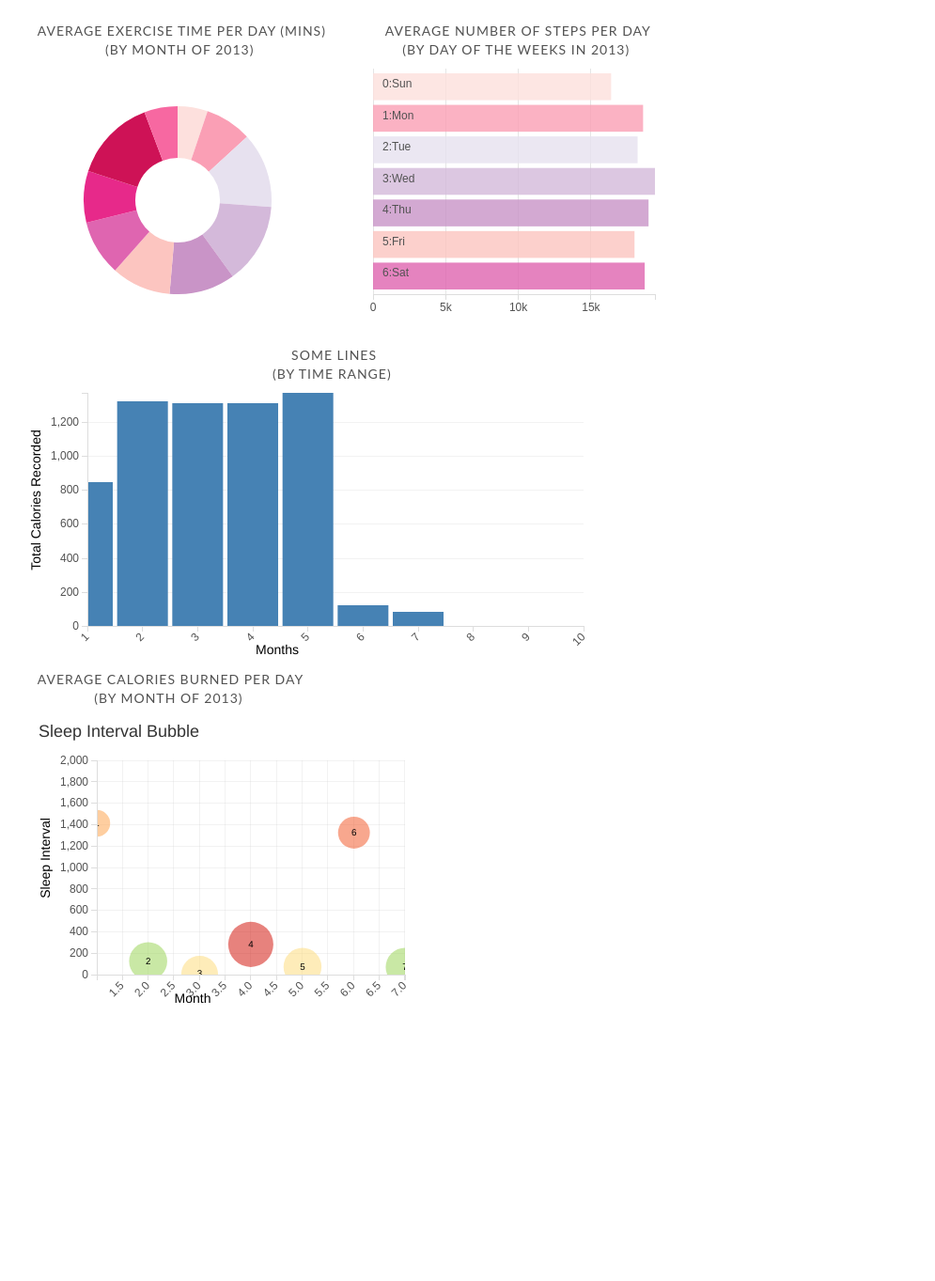
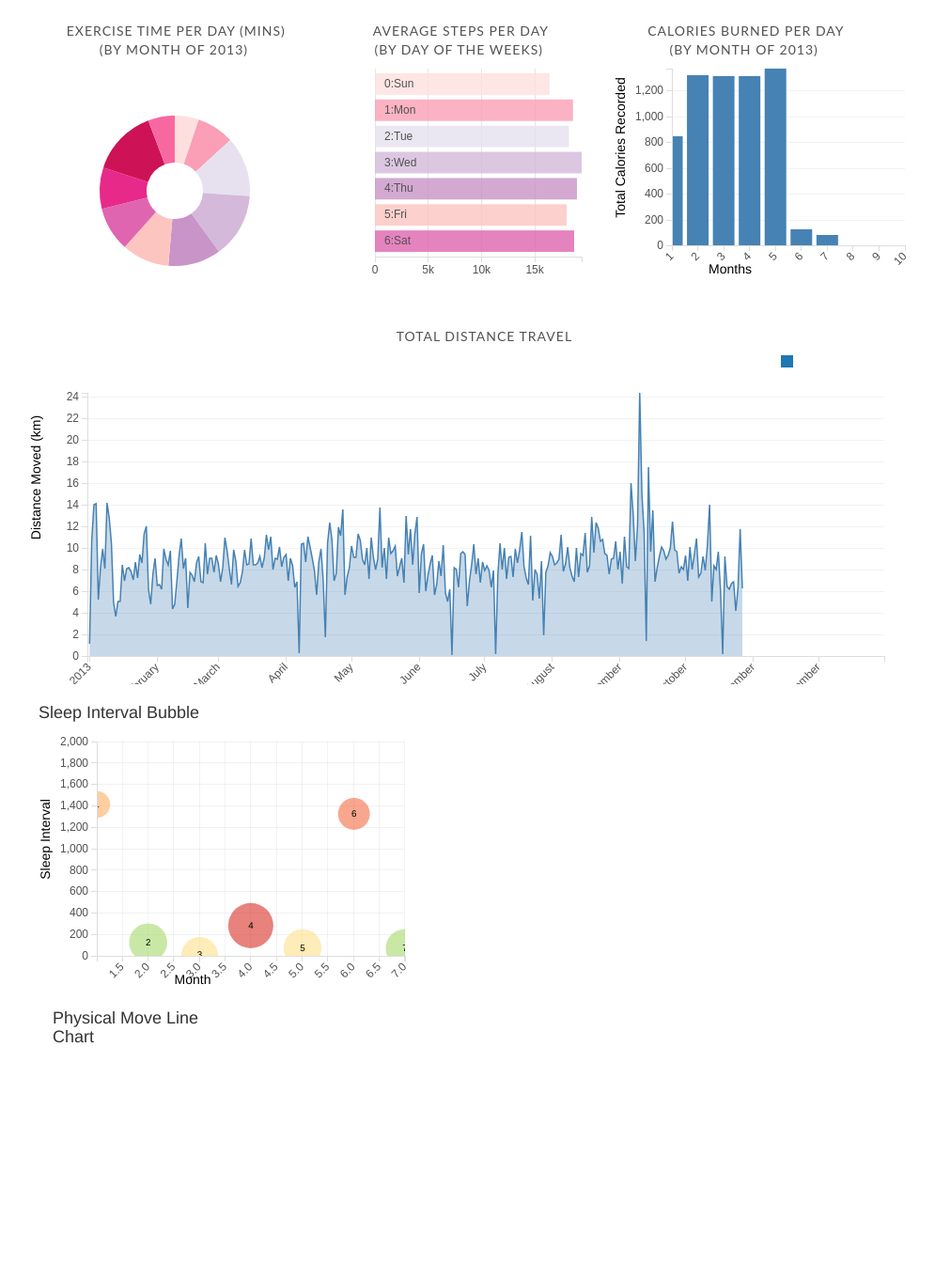
Before and after one commit to joytafty-work/SleepModel, a Flask app: page /up/ in a window 1280 px wide. Shown: the part 97-1460 px from the top of the page at 94% size, without its empty margins (154-1149 px from the left). Run offline with Flask 2, Linux system fonts and the light colour scheme; some libraries are stand-ins or nearby versions.

Commit message:
add line chart to physical.js

```diff
--- a/static/js/physical.js
+++ b/static/js/physical.js
@@ -37,10 +37,6 @@ d3.csv("../static/data/AllUPs.csv", function(error, data) {
   var monthNameDimension = ups.dimension(function (d) {
   	var month = d.month;
   	return month+":"+d.monthName;
-  });
-
-  var moveDays = ups.dimension(function (d) {
-  	return moment(d.DATE, 'YYYYMMDD');
   });
 
   // Define Groups
@@ -115,19 +111,28 @@ d3.csv("../static/data/AllUPs.csv", function(error, data) {
 var dayOfWeekGroup = dayOfWeekDimension.group();
 var MonthNameGroup = monthNameDimension.group();
 
+// Dimension for movement distance
+var moveDays = ups.dimension(function (d) {
+  doy = moment(d.DATE, 'YYYYMMDD');
+  return doy;
+});
+
+// Group for movement distance
 var moveDaysGroup = moveDays.group().reduce(
   function (p, v) {
-		++p.count;
-		p.total += v.m_distance;
-		p.mvavg = Math.round(p.total / p.count);
+    ++p.days;
+    p.total += v.m_distance/1000;
+    p.mvavg = Math.round(p.total / p.days);
+    return p;
   },
   function (p, v) {
-		--p.count;
+    --p.days;
     p.total -= v.m_distance;
-		p.mvavg = Math.round(p.total / p.count);
+    p.mvavg = Math.round(p.total / p.days);
+    return p;
   },
   function () {
-		return {count:0, total:0, mvavg:0};
+    return {days:0, total:0, mvavg:0};
   });
 
 // Define tooltips
@@ -155,20 +160,20 @@ var barTip = d3.tip()
 
 // 1. Chart : physpieChart
 physpieChart
-	.width(300)
-	.height(300)
-	.radius(100)
+	.width(280)
+	.height(280)
+	.radius(80)
 	.renderLabel(false)
     .dimension(monthNameDimension)
     .group(upWorkoutMonth)
-    .innerRadius(45)
-    .transitionDuration(200)
+    .innerRadius(30)
+    .transitionDuration(500)
     .colors(physColors);
 
 // 2. Chart : physweekBar
 physweekRow
-	.width(400)
-	.height(280)
+	.width(320)
+	.height(240)
     .margins({top: 10, right: 50, bottom: 30, left: 50})
     .transitionDuration(500)
     .x(d3.scale.linear().domain([0.5, 7.5]))
@@ -183,8 +188,8 @@ physweekRow
 
 // 3. Chart : physbarChart
 physbarChart
-    .width(640)
-    .height(300)
+    .width(360)
+    .height(240)
     .margins({top: 10, right: 50, bottom: 30, left: 50})
     .x(d3.scale.linear().domain([-.5, 12.5]))
  //    .xUnits(dc.units.ordinal)
@@ -204,20 +209,26 @@ physbarChart
     .gap(5);
 
 // // 4. Chart: physmovechart
-// physmoveChart
-// 	.renderArea(true)
-// 	.width(980)
-// 	.height(240)
-// 	.transitionDuration(800)
-// 	.margins({top: 30, right: 50, bottom: 30, left: 40})
-// 	.mouseZoomable(true)
-// 	.x(d3.time.scale().domain([new Date(2012, 11, 1), new Date(2013, 11, 31)]))
-// 	.round(d3.time.month.round)
-// 	.xUnits(d3.time.months)
-//     .dimension(moveDays, "Monthly Value Group")
-//     .group(moveDaysGroup)
-//     .renderHorizontalGridLines(true)
-//     .elasticY(true);
+ physmoveChart
+    .renderArea(true)
+    .width(960)
+    .height(360)
+    .transitionDuration(800)
+    .margins({top: 50, right: 50, bottom: 30, left: 50})
+    .mouseZoomable(true)
+    // .x(d3.scale.linear().domain([0, 365]))
+    .x(d3.time.scale().domain([new Date(2012, 11, 31), new Date(2013, 11, 31)]))
+    .round(d3.time.month.round)
+    .xUnits(d3.time.months)
+    .dimension(moveDays)
+    .group(moveDaysGroup)
+    .yAxisLabel("Distance Moved (km)")
+    .valueAccessor(function (p) {
+      return p.value.total;
+    })
+    .renderHorizontalGridLines(true)
+    .legend(dc.legend().x(800).y(10).itemHeight(13).gap(5))
+    .elasticY(true);
 
 // Render!!!
 dc.renderAll("physchart");
--- a/templates/dcjsup.html
+++ b/templates/dcjsup.html
@@ -1,7 +1,7 @@
 <!DOCTYPE html>
 <html lang="en">
 <head>
-    <title>DC Chart for Jawbone UP Data</title>
+    <title> UP Dashboard</title>
     <meta charset="UTF-8">
     <!-- bootstrap -->
     <link rel="stylesheet" type="text/css" href="{{ url_for('static',filename='css/bootstrap.css') }}"/>
@@ -143,9 +143,9 @@
   <!-- Row 1 -->
   <div clas="row">
   <!-- Physical Activity by month (Pie) -->
-    <div id="phys-month-pie" class="dc-chart">
+    <div id="phys-month-pie" class="col-md-4">
       <span class="chart-title">
-        &nbsp;&nbsp;Average exercise time per Day (mins)
+        &nbsp;&nbsp;Exercise time per Day (mins)
         <br>
         &nbsp;(by Month of 2013)
       </span>
@@ -154,13 +154,24 @@
     </div>
 
     <!-- Physical Activity by Week -->
-    <div id="phys-week-bar" class="dc-chart">
+    <div id="phys-week-bar" class="col-md-4">
       <span class="chart-title">
-        &nbsp;&nbsp;Average number of steps per day
+        &nbsp;&nbsp;Average Steps per day
         <br>
-        &nbsp;(by day of the weeks in 2013)
+        &nbsp;(by day of the weeks)
       </span>
       <a class="reset" href="javascript:physweekRow.filterAll('physchart');dc.redrawAll('physchart');" style="display: none;">refresh</a>
+      <div class="clearfix"></div>
+    </div>
+      <!-- Row 3 -->
+    <!-- Physical Activity by Week -->
+    <div id="phys-bar-chart" class="col-md-4">
+      <span class="chart-title">
+        &nbsp;&nbsp;Calories burned per day
+        <br>
+        &nbsp;(by Month of 2013)
+      </span>
+      <a class="reset" href="javascript:physbarChart.filterAll('physchart');dc.redrawAll('physchart');" style="display: none;">refresh</a>
       <div class="clearfix"></div>
     </div>
   </div> <!-- Close row 1 -->
@@ -168,40 +179,15 @@
   <!-- Row 2 -->
   <div clas="row">
     <!-- Physical Activity by Week -->
-    <div id="phys-bar-chart" class="dc-chart">
+    <div id="phys-move-chart" class="dc-chart">
       <span class="chart-title">
-        &nbsp;&nbsp;Some lines
-        <br>
-        &nbsp;(by time range)
+        &nbsp;&nbsp;Total distance Travel
       </span>
-      <a class="reset" href="javascript:physbarChart.filterAll('physchart');dc.redrawAll('physchart');" style="display: none;">refresh</a>
+      <a class="reset" href="javascript:physmoveChart.filterAll('physchart');dc.redrawAll('physchart');" style="display: none;">refresh</a>
       <div class="clearfix"></div>
     </div>
   </div>
   <!-- Close row 2 -->
-
-  <!-- Row 3 -->
-  <div clas="row">
-    <!-- Physical Activity by Week -->
-    <div id="phys-bar-chart" class="dc-chart">
-      <span class="chart-title">
-        &nbsp;&nbsp;Average calories burned per day
-        <br>
-        &nbsp;(by Month of 2013)
-      </span>
-      <a class="reset" href="javascript:physbarChart.filterAll('physchart');dc.redrawAll('physchart');" style="display: none;">refresh</a>
-      <div class="clearfix"></div>
-    </div>
-  </div> <!-- Close row 3 -->
-
-<!--     <div id="phys-tod-bar" class="dc-chart">
-      <span class="chart-title">
-        &nbsp;&nbsp;Physical Activity by Time of Day
-        <br>
-        &nbsp;(DC Bar Chart)
-      </span>
-    </div>
- -->
 </div>
 
 <!-- Sleep -->
@@ -214,15 +200,18 @@
     <div class="col-md-6">
       <h4>Sleep Interval Bubble</h4>
       <div id="slbubble"></div>
+      <div class="col-md-6">
+        <h4>Physical Move Line Chart</h4>
+      <div id="phys-move-chart"></div>
     </div>
   </div>
 </div>
 
 <script type="text/javascript">
 var slBubble = dc.bubbleChart("#slbubble");
+var physmoveChart = dc.lineChart("#phys-move-chart");
 
 d3.csv("../static/data/AllUPs.csv", function(error, data) {
-
   var dateFormat = d3.time.format("%m/%d/%Y");
   var numberFormat = d3.format(".2f");
 
@@ -232,12 +221,11 @@ d3.csv("../static/data/AllUPs.csv", function(error, data) {
     d.wkday = moment(d.DATE, 'YYYYMMDD').weekday();
   })
 
+  // Load data
   var ups = crossfilter(data);
-  var monthlyDimension = ups.dimension(function (d) {return +d.month; });
+  // Dimension for Bubble plot
   var weekdayDimension = ups.dimension(function (d) {return +d.wkday+1; });
-  var upCalMonth = monthlyDimension.group().reduceSum(function(d) {return +d.e_calories;});
-  var upSugarMonth = monthlyDimension.group().reduceSum(function(d) {return +d.e_sugars;});
-  var upSleepDay = weekdayDimension.group().reduceSum(function(d) {return d.s_asleep_time;});
+  // Group for Bubble plot
   var weekdayValueGroup = weekdayDimension.group().reduce(
     // add
     function (p, v) {
@@ -270,52 +258,29 @@ d3.csv("../static/data/AllUPs.csv", function(error, data) {
     }
     )
 
-  var monthlyValueGroup = monthlyDimension.group().reduce(
-    // add
-    function (p, v) {
-      ++p.count;
-      p.carbs += v.e_carbs;
-      p.carbs_avg = p.carbs / p.count;
-      p.protein += v.e_protein;
-      p.protein_avg = p.protein / p.count;
-      return p;
-    },
-    // remove
-    function (p, v) {
-      --p.count;
-      p.carbs -= v.e_carbs;
-      p.carbs_avg = p.carbs / p.count;
-      p.protein -= v.e_protein;
-      p.protein_avg = p.protein / p.count;
-      return p;
-    },
-    /* initialize p */
-    function () {
-      return {count: 0, carbs: 0, carbs_avg: 0, protein: 0, protein_avg: 0};
-    }
-  );
-
+// Dimension for movement distance
 var moveDays = ups.dimension(function (d) {
-  days = moment(d.DATE, 'YYYYMMDD').dayOfYear();
-  return days;
+  doy = moment(d.DATE, 'YYYYMMDD');
+  return doy;
 });
 
+// Group for movement distance
 var moveDaysGroup = moveDays.group().reduce(
   function (p, v) {
-    ++p.count;
-    p.total += v.m_distance;
-    p.mvavg = Math.round(p.total / p.count);
+    ++p.days;
+    p.total += v.m_distance/1000;
+    p.mvavg = Math.round(p.total / p.days);
+    return p;
   },
   function (p, v) {
-    --p.count;
+    --p.days;
     p.total -= v.m_distance;
-    p.mvavg = Math.round(p.total / p.count);
+    p.mvavg = Math.round(p.total / p.days);
+    return p;
   },
   function () {
-    return {count:0, total:0, mvavg:0};
+    return {days:0, total:0, mvavg:0};
   });
-
-console.log(moveDaysGroup);
 
   slBubble
     .width(400)
@@ -327,7 +292,6 @@ console.log(moveDaysGroup);
     .colors(colorbrewer.RdYlGn[9]) // color function or array for bubbles
     .colorDomain([0, 500])
     .colorAccessor(function (p) {
-      // console.log(p.value);
       return Math.random()*parseInt(p.value.awakeInt);})
     .keyAccessor(function (p) {return 0.01*Math.random()+parseInt(p.key);})
     .valueAccessor(function (p) {return parseInt(p.value.slint);})
@@ -344,6 +308,29 @@ console.log(moveDaysGroup);
     .elasticX(true);
 
   slBubble.render();
+
+  physmoveChart
+    .renderArea(true)
+    .width(960)
+    .height(360)
+    .transitionDuration(800)
+    .margins({top: 50, right: 50, bottom: 30, left: 50})
+    .mouseZoomable(true)
+    // .x(d3.scale.linear().domain([0, 365]))
+    .x(d3.time.scale().domain([new Date(2012, 11, 31), new Date(2013, 11, 31)]))
+    .round(d3.time.month.round)
+    .xUnits(d3.time.months)
+    .dimension(moveDays)
+    .group(moveDaysGroup)
+    .yAxisLabel("Distance Moved (km)")
+    .valueAccessor(function (p) {
+      return p.value.total;
+    })
+    .renderHorizontalGridLines(true)
+    .legend(dc.legend().x(800).y(10).itemHeight(13).gap(5))
+    .elasticY(true);
+
+  physmoveChart.render();
 });
 </script>
 <script type="text/javascript" src="../static/js/physical.js"></script>
```
Lines whose indentation alone changed are shown as unchanged.
